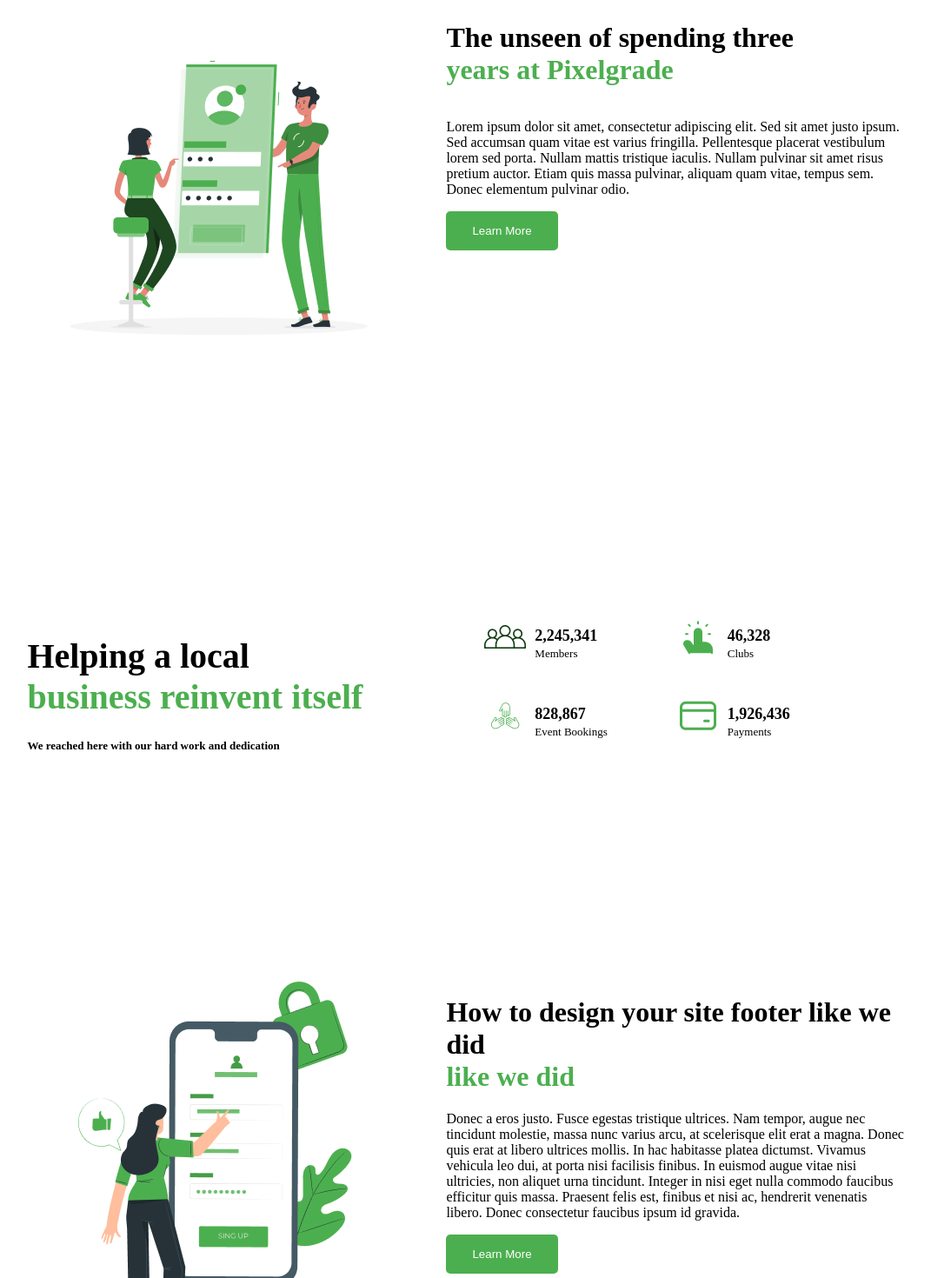
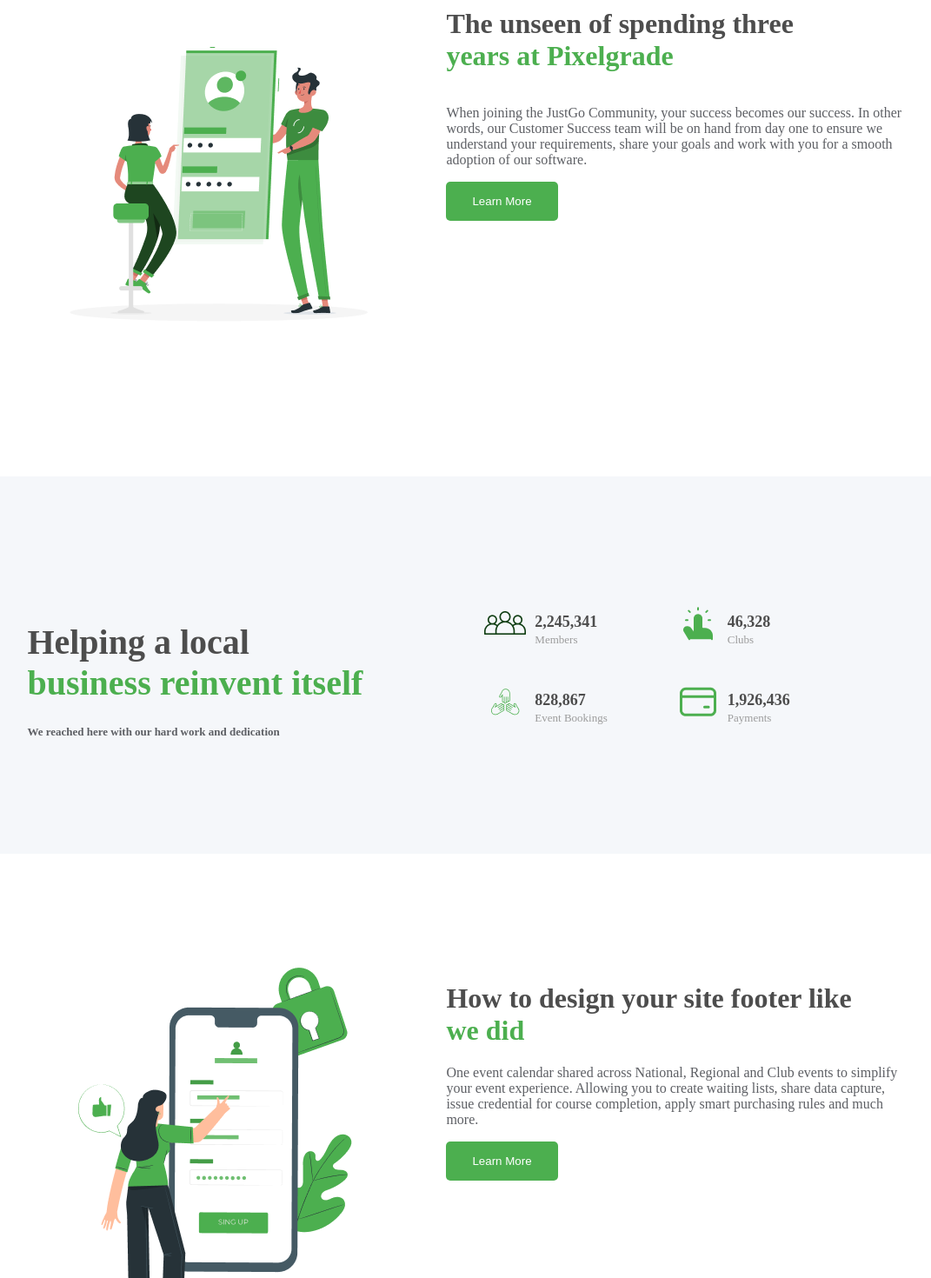
Before and after one commit to Orisakwe-Nwokocha/ReactSamples2, a React (Create React App) app: page / in a window 1280 px wide. Shown: the part 1160-2630 px from the top of the page at 87% size, without its empty margins (103-1174 px from the left). Built offline with nearby package versions, Linux system fonts and the light colour scheme.

Commit message:
refactored the sections page

```diff
--- a/src/pages/Home/Clients/index.jsx
+++ b/src/pages/Home/Clients/index.jsx
@@ -44,8 +44,8 @@ const Clients = () => {
                             :
                             <img src={member.image} alt={member.title} />
                         }
-                        <h2>{member.title}</h2>
-                        <p style={{width: "50%", textAlign: "center"}}>{member.text}</p>
+                        <h2 style={{color: "#4d4d4d"}}>{member.title}</h2>
+                        <p style={{width: "50%", textAlign: "center", color: "#9c9c9c", marginTop: "0"}}>{member.text}</p>
                      </div>
                 ))}
             </div>
--- /dev/null
+++ b/src/pages/Home/Sections/Section1/index.jsx
@@ -0,0 +1,32 @@
+import style from "../index.module.css";
+import frame35 from "../../../../asset/Frame 35.png";
+
+const Section1 = () => {
+    return (
+        <>
+            <div className={style.section}>
+                <img src={frame35} alt="frame 35"/>
+                <div>
+                    <h1 style={{display: "inline-block", color: "#4d4d4d"}}>The unseen of spending three <span
+                        style={{color: "#4caf4f", display: "block"}}>years at Pixelgrade</span>
+                    </h1>
+                    <p style={{color: "#5d5f64"}}>When joining the JustGo Community, your success becomes our success. In other words,
+                        our Customer Success team will be on hand from day one to ensure we understand your
+                        requirements, share your goals and work with you for a smooth adoption of our software.</p>
+                    <button
+                        style={{
+                            color: "white",
+                            background: "#4caf4f",
+                            border: "none",
+                            borderRadius: "5px",
+                            padding: "15px 30px"
+                        }}>
+                        Learn More
+                    </button>
+                </div>
+            </div>
+        </>
+    )
+}
+
+export default Section1;
--- /dev/null
+++ b/src/pages/Home/Sections/Section2/index.jsx
@@ -0,0 +1,41 @@
+import style from "../index.module.css";
+import {data} from "../data";
+
+const Section2 = () => {
+    return (
+        <>
+            <div className={style.section} style={{backgroundColor: "#f5f7fa"}}>
+                <div>
+                    <p style={{marginBottom: "0", fontWeight: "bold", fontSize: "40px", color: "#4d4d4d"}}>Helping a local <span
+                        style={{color: "#4caf4f", display: "block"}}>business reinvent itself </span>
+                        <span
+                            style={
+                                {
+                                    margin: "0",
+                                    fontSize: "small",
+                                    color: "#5d5f64"
+                                }}>We reached here with our hard work and dedication</span>
+                    </p>
+                </div>
+                <div className={style.new}>
+                    {data.map((value, index) => (
+                        <div key={index} style={{display: "inline-block", paddingRight: "80px"}}>
+                            <img src={value.image} alt="icon" style={{verticalAlign: "middle"}}/>
+                            <p style={{
+                                display: "inline-block", verticalAlign: "middle",
+                                marginTop: "30px", marginLeft: "10px"
+                            }}>
+                                <span style={{fontSize: "large", fontWeight: "bold", color: "#4d4d4d"}}> {value.firstText} </span> <br/>
+                                <span style={{fontSize: "small", fontWeight: "lighter", color: "#9c9c9c"}}> {value.secondText} </span>
+                            </p>
+                        </div>
+                    ))}
+                </div>
+            </div>
+
+
+        </>
+    )
+}
+
+export default Section2;
--- /dev/null
+++ b/src/pages/Home/Sections/Section3/index.jsx
@@ -0,0 +1,33 @@
+import style from "../index.module.css";
+import pana from "../../../../asset/pana.png";
+
+
+const Section2 = () => {
+    return (
+        <>
+            <div className={style.section}>
+                <img src={pana} alt="logo"/>
+                <div>
+                    <h1 style={{color: "#4d4d4d"}}>How to design your site footer like<span
+                        style={{color: "#4caf4f", display: "block"}}> we did </span></h1>
+                    <p style={{color: "#5d5f64"}}>One event calendar shared across National, Regional and Club events to simplify
+                        your event experience. Allowing you to create waiting lists, share data capture,
+                        issue credential for course completion, apply smart purchasing rules and much more.</p>
+                    <button
+                        style={{
+                            color: "white",
+                            background: "#4caf4f",
+                            border: "none",
+                            borderRadius: "5px",
+                            padding: "15px 30px"
+                        }}>
+                        Learn More
+                    </button>
+                </div>
+            </div>
+
+        </>
+    )
+}
+
+export default Section2;
--- a/src/pages/Home/Sections/index.jsx
+++ b/src/pages/Home/Sections/index.jsx
@@ -1,93 +1,14 @@
-import style from "./index.module.css";
-import frame35 from "../../../asset/Frame 35.png";
-import {data} from "./data";
-import pana from "../../../asset/pana.png";
-
+import Section1 from "./Section1";
+import Section2 from "./Section2";
+import Section3 from "./Section3";
 
 
 const Sections = () => {
     return (
         <>
-            <div className={style.section}>
-                <img src={frame35} alt="frame 35"/>
-                <div>
-                    <h1 style={{display: "inline-block"}}>The unseen of spending three <span
-                        style={{color: "#4caf4f", display: "block"}}>years at Pixelgrade</span>
-                    </h1>
-                    <p>Lorem ipsum dolor sit amet, consectetur adipiscing elit. Sed sit amet justo ipsum. Sed accumsan
-                        quam
-                        vitae est varius fringilla. Pellentesque placerat vestibulum lorem sed porta. Nullam mattis
-                        tristique
-                        iaculis. Nullam pulvinar sit amet risus pretium auctor. Etiam quis massa pulvinar, aliquam quam
-                        vitae,
-                        tempus sem. Donec elementum pulvinar odio.</p>
-                    <button
-                        style={{
-                            color: "white",
-                            background: "#4caf4f",
-                            border: "none",
-                            borderRadius: "5px",
-                            padding: "15px 30px"
-                        }}>
-                        Learn More
-                    </button>
-                </div>
-            </div>
-            <div className={style.section}>
-                <div>
-                    <p style={{marginBottom: "0", fontWeight: "bold", fontSize: "40px"}}>Helping a local <span
-                        style={{color: "#4caf4f", display: "block"}}>business reinvent itself </span>
-                        <span
-                            style={
-                                {
-                                    margin: "0",
-                                    fontSize: "small"
-                                }}>We reached here with our hard work and dedication</span>
-                    </p>
-                </div>
-                <div className={style.new}>
-                    {data.map((value, index) => (
-                        <div key={index} style={{ display: "inline-block", paddingRight: "80px"}}>
-                            <img src={value.image} alt="icon" style={{ verticalAlign: "middle" }} />
-                            <p style={{ display: "inline-block", verticalAlign: "middle",
-                                marginTop: "30px", marginLeft: "10px" }}>
-                                <span style={{fontSize: "large", fontWeight: "bold"}}> {value.firstText} </span> <br/>
-                                <span style={{fontSize: "small", fontWeight: "lighter"}}> {value.secondText} </span>
-                            </p>
-                        </div>
-                    ))}
-                </div>
-            </div>
-
-            <div className={style.section}>
-                <img src={pana} alt="logo"/>
-                <div>
-                    <h1>How to design your site footer like we did <span
-                        style={{color: "#4caf4f", display: "block"}}> like we did </span></h1>
-                    <p>Donec a eros justo. Fusce egestas tristique ultrices. Nam tempor, augue nec tincidunt molestie,
-                        massa
-                        nunc varius arcu, at scelerisque elit erat a magna. Donec quis erat at libero ultrices mollis.
-                        In hac
-                        habitasse platea dictumst. Vivamus vehicula leo dui, at porta nisi facilisis finibus. In euismod
-                        augue
-                        vitae nisi ultricies, non aliquet urna tincidunt. Integer in nisi eget nulla commodo faucibus
-                        efficitur
-                        quis massa. Praesent felis est, finibus et nisi ac, hendrerit venenatis libero. Donec
-                        consectetur
-                        faucibus ipsum id gravida.</p>
-                    <button
-                        style={{
-                            color: "white",
-                            background: "#4caf4f",
-                            border: "none",
-                            borderRadius: "5px",
-                            padding: "15px 30px"}}>
-                        Learn More
-                    </button>
-                </div>
-            </div>
-
-
+            <Section1/>
+            <Section2/>
+            <Section3/>
 
         </>
     )
```
Also changed, not shown: src/asset/image9.png (added).
